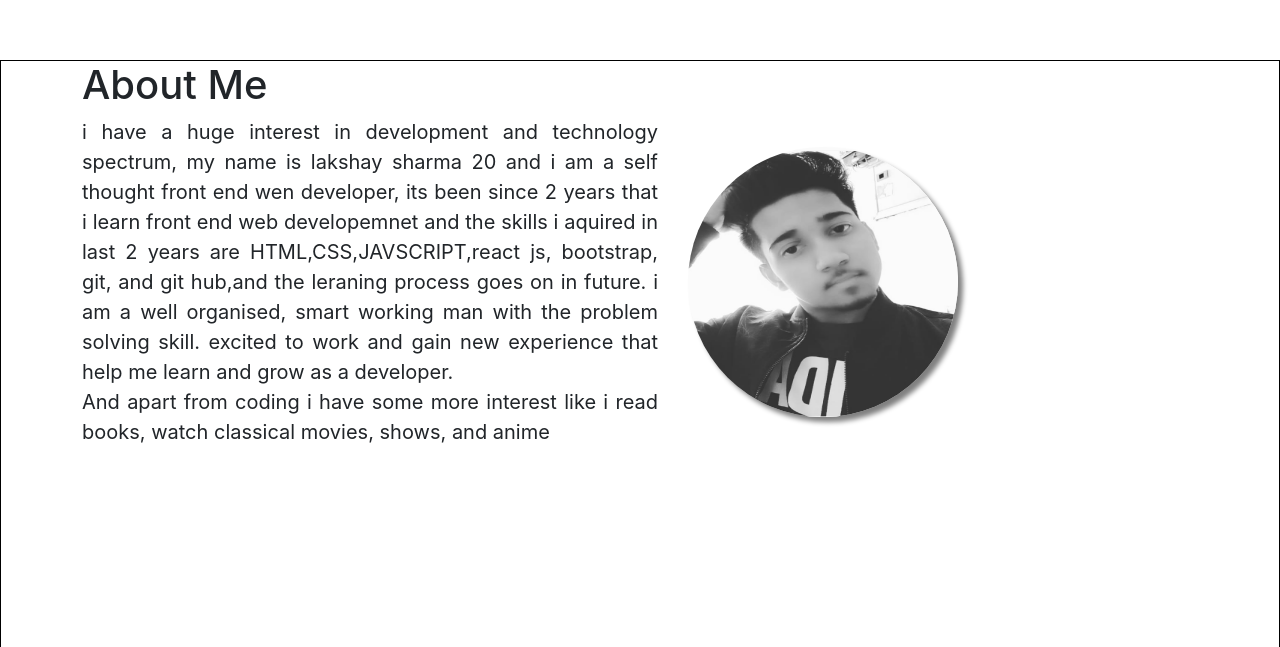
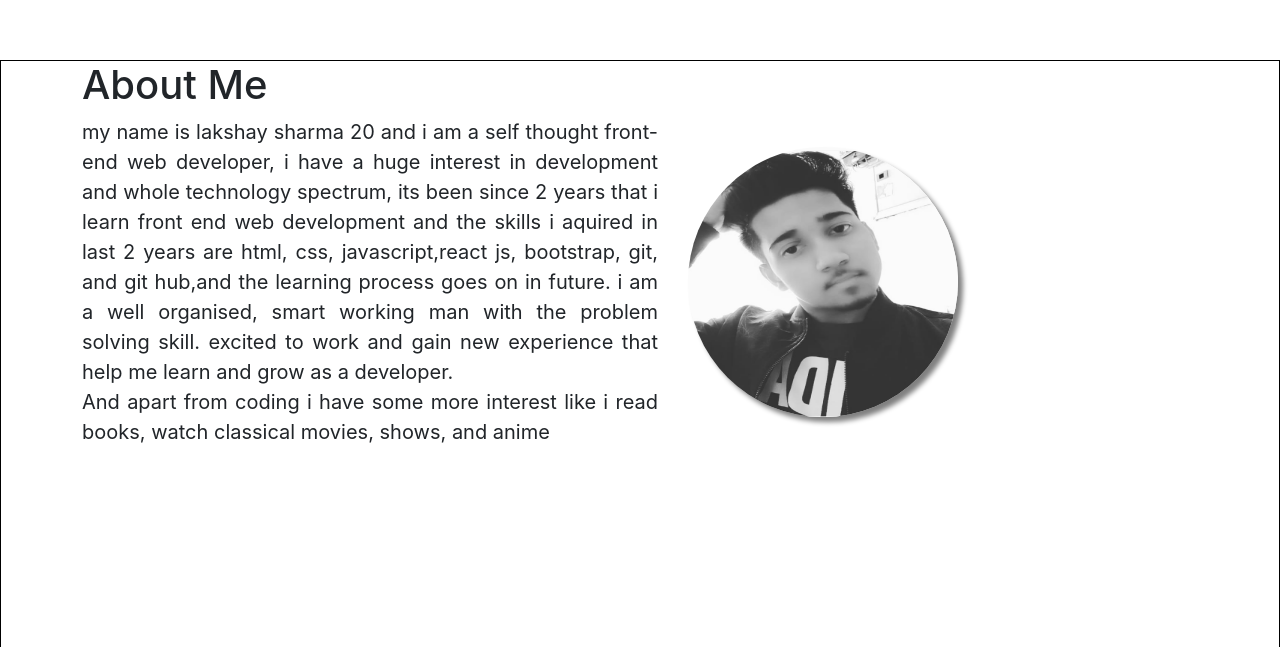
Before and after one commit to LakshayLakshaySharma/LakshaySharma_Portfolio, a React (Create React App) app: page / in a window 1280 px wide. Shown: the part 740-1387 px from the top of the page. Built offline with nearby package versions, Linux system fonts and the light colour scheme.

Commit message:
correction in AboutMe.js file

```diff
--- a/src/components/AboutMe.js
+++ b/src/components/AboutMe.js
@@ -11,12 +11,12 @@ function AboutMe() {
             style={{ fontSize: "20px", textAlign: "justify" }}
           >
             <p style={{ width: "45vw" }}>
-              i have a huge interest in development and technology spectrum, my
-              name is lakshay sharma 20 and i am a self thought front end wen
-              developer, its been since 2 years that i learn front end web
-              developemnet and the skills i aquired in last 2 years are
-              HTML,CSS,JAVSCRIPT,react js, bootstrap, git, and git hub,and the
-              leraning process goes on in future. i am a well organised, smart
+              my name is lakshay sharma 20 and i am a self thought front-end web
+              developer, i have a huge interest in development and whole technology
+              spectrum, its been since 2 years that i learn front end web
+              development and the skills i aquired in last 2 years are
+              html, css, javascript,react js, bootstrap, git, and git hub,and the
+              learning process goes on in future. i am a well organised, smart
               working man with the problem solving skill. excited to work and
               gain new experience that help me learn and grow as a developer.
               <br />
```
